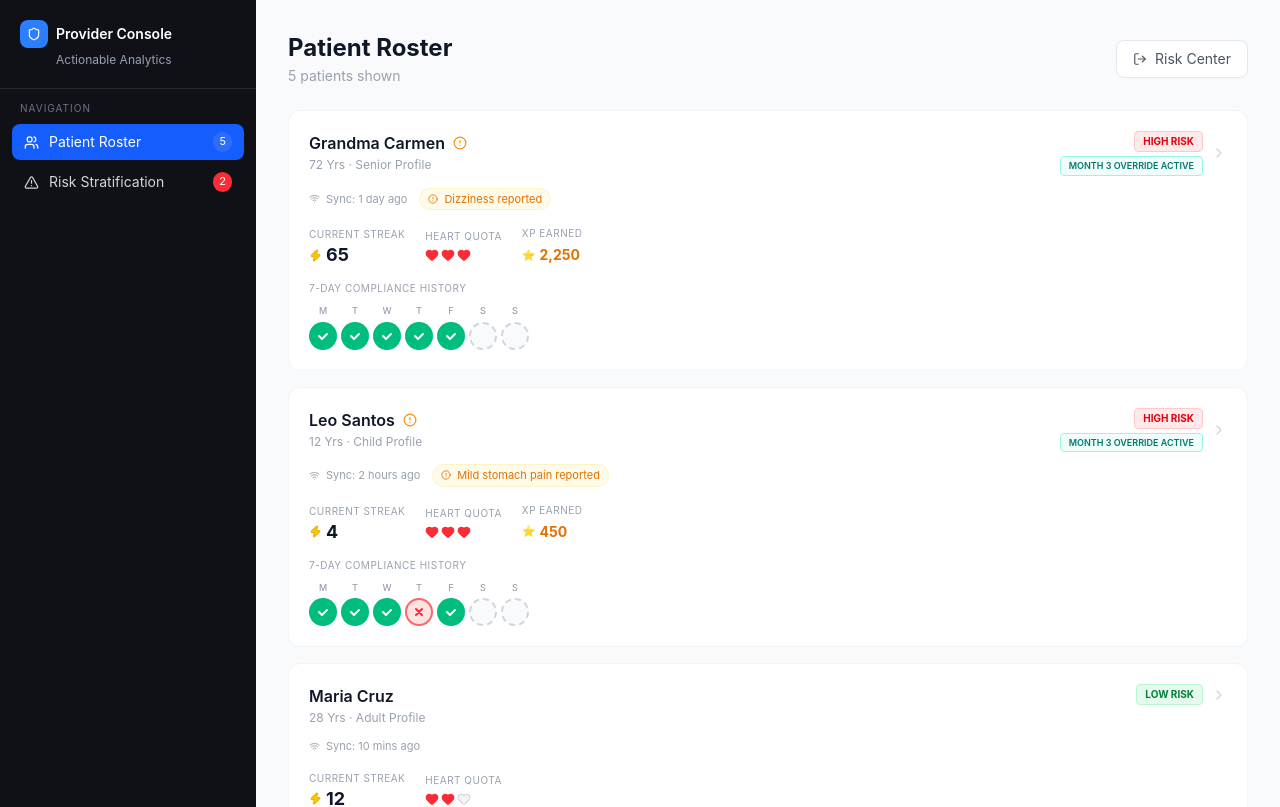
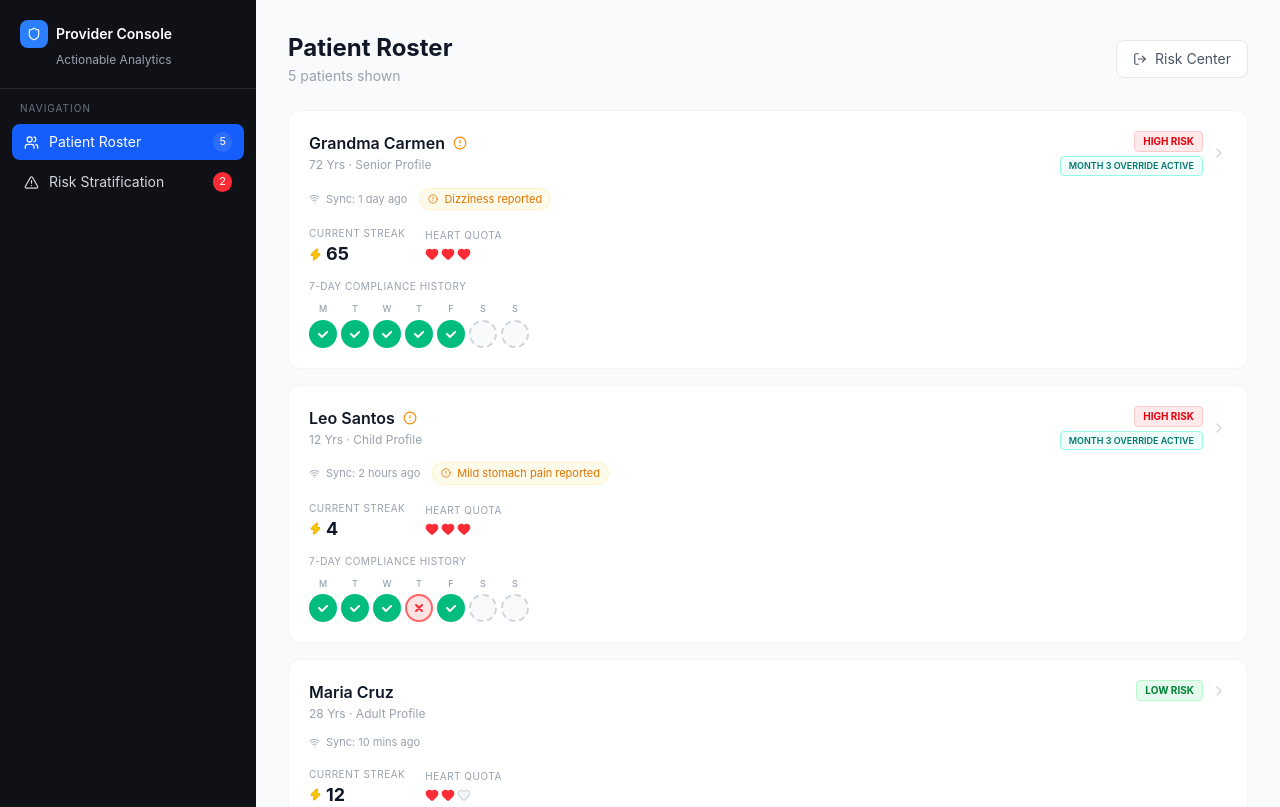
Before and after one commit to CursedSensei/amping, a React (Vite) app in the folder frontend/hc_professional/: page / in a window 1280 px wide. Shown: the top 807 px of the page. Built offline with nearby package versions, Linux system fonts and the light colour scheme.

Commit message:
refactor: remove XP Earned display for patients with safe risk tier

```diff
--- a/frontend/hc_professional/src/pages/PatientRoster.tsx
+++ b/frontend/hc_professional/src/pages/PatientRoster.tsx
@@ -86,15 +86,6 @@ function PatientCard({ patient }: { patient: Patient }) {
           <p className="text-[10px] uppercase tracking-wider text-gray-400 mb-1">Heart Quota</p>
           <HeartQuota filled={patient.heartQuota} />
         </div>
-        {patient.riskTier !== 'safe' && (
-          <div>
-            <p className="text-[10px] uppercase tracking-wider text-gray-400 mb-1">XP Earned</p>
-            <div className="flex items-center gap-1">
-              <span className="text-[11px] text-yellow-600">⭐</span>
-              <span className="font-bold text-amber-600 text-sm">{patient.xpEarned.toLocaleString()}</span>
-            </div>
-          </div>
-        )}
       </div>
 
       {/* 7-day compliance */}
```
